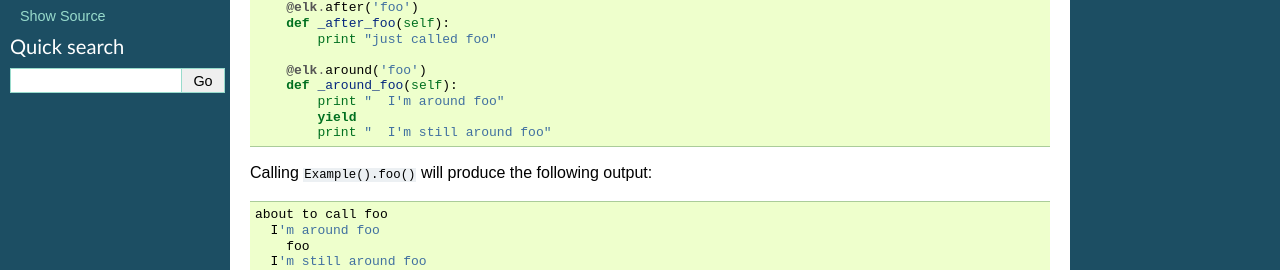
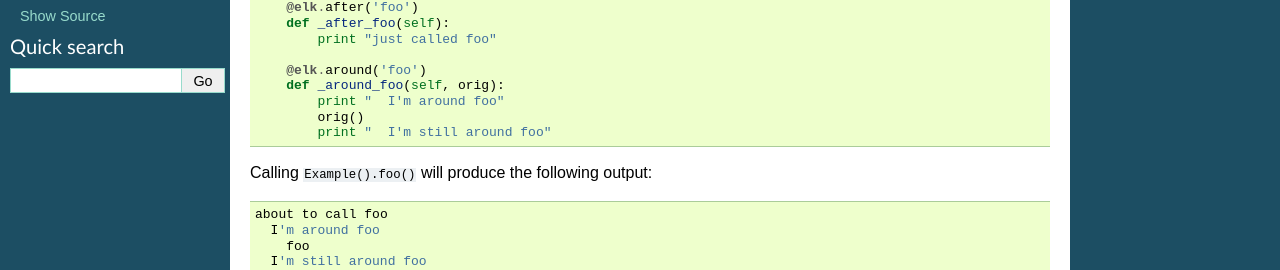
Before and after one commit to frasertweedale/elk, a Sphinx documentation site: the page built from doc/modifiers.rst, in a window 1280 px wide. Shown: the part 296-566 px from the top of the page. Built offline with Sphinx 7.4.7, drawn with Linux system fonts in a browser that asks for light colours; the version number could not be read and is left out.

Commit message:
doc: method modifiers erratum
``yield`` is no longer used in the ``around`` modifier.  Update the
first example to use the ``orig`` method.

```diff
--- a/doc/modifiers.rst
+++ b/doc/modifiers.rst
@@ -40,9 +40,9 @@ examples::
             print "just called foo"
 
         @elk.around('foo')
-        def _around_foo(self):
+        def _around_foo(self, orig):
             print "  I'm around foo"
-            yield
+            orig()
             print "  I'm still around foo"
 
 
```
